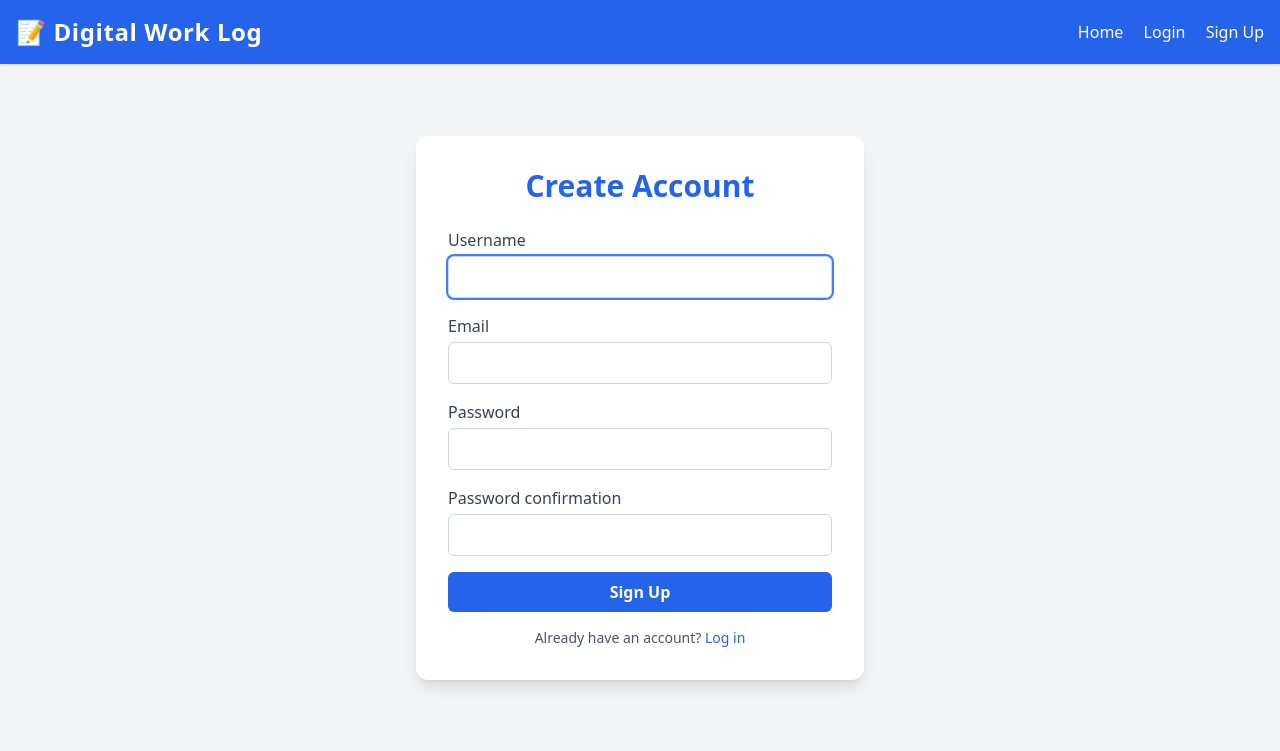
After one commit to Abishek-sk46/digital-worklog, a Django app: page /register/ in a window 1280 px wide. The commit adds this page. Shown: the top 751 px of the page. Run offline with Django 4.2, Linux system fonts and the light colour scheme; some libraries are stand-ins or nearby versions.

Commit message:
🔐 Auth system working: login, logout, register pages styled with Tailwind

```diff
--- a/digitalworklog/settings.py
+++ b/digitalworklog/settings.py
@@ -37,7 +37,8 @@ INSTALLED_APPS = [
     'django.contrib.sessions',
     'django.contrib.messages',
     'django.contrib.staticfiles',
-    'log_app'
+    'log_app',
+    'widget_tweaks',
 ]
 
 MIDDLEWARE = [
@@ -128,3 +129,5 @@ STATIC_URL = 'static/'
 # https://docs.djangoproject.com/en/4.2/ref/settings/#default-auto-field
 
 DEFAULT_AUTO_FIELD = 'django.db.models.BigAutoField'
+
+LOGOUT_REDIRECT_URL = 'home'
--- a/digitalworklog/urls.py
+++ b/digitalworklog/urls.py
@@ -21,5 +21,6 @@ from django.urls import include, path
 
 urlpatterns = [
     path('admin/', admin.site.urls),
+    path('accounts/', include('django.contrib.auth.urls')),
     path('', include('log_app.urls'))
 ]
--- a/log_app/forms.py
+++ b/log_app/forms.py
@@ -4,4 +4,15 @@ from .models import WorkLog
 class WorkLogForm(forms.ModelForm):
     class Meta:
         model = WorkLog
-        fields = ['user', 'task_list', 'description', 'hours_spent']
+        fields = ['task_list', 'description', 'hours_spent']
+
+
+
+from django.contrib.auth.models import User
+from django.contrib.auth.forms import UserCreationForm
+class UserRegistrationForm(UserCreationForm):
+    email = forms.EmailField(required=True)
+
+    class Meta:
+        model = User
+        fields = ['username', 'email', 'password1', 'password2']
--- a/log_app/templates/log_app/add_worklog.html
+++ b/log_app/templates/log_app/add_worklog.html
@@ -9,14 +9,14 @@
         {% csrf_token %}
         <p>{{ users }}</p>
         <div class="space-y-4">
-          <div>
+          {% comment %} <div>
             <label for="id_user" class="block text-lg font-semibold text-gray-700">User</label>
             <select name="user" id="id_user" class="w-full px-4 py-2 border rounded-lg">
               {% for user in users %}
                 <option value="{{ user.id }}" {% if form.user.value == user.id %} selected {% endif %}>{{ user.username }}</option>
               {% endfor %}
             </select>
-          </div>
+          </div> {% endcomment %}
 
           <div>
             <label for="id_task_list" class="block text-lg font-semibold text-gray-700">Task List</label>
--- a/log_app/templates/log_app/base.html
+++ b/log_app/templates/log_app/base.html
@@ -1,26 +1,42 @@
 <!DOCTYPE html>
 <html lang="en">
 <head>
-    <meta charset="UTF-8">
-    <meta name="viewport" content="width=device-width, initial-scale=1.0">
+  <meta charset="UTF-8" />
+  <meta name="viewport" content="width=device-width, initial-scale=1.0"/>
   <title>Digital Work Log</title>
   <script src="https://cdn.tailwindcss.com"></script>
 </head>
 <body class="bg-gray-100">
-    <header class="bg-blue-600 text-white p-4">
-        <div class="max-w-7xl mx-auto flex justify-between items-center">
-            <a href="/" class="text-2xl font-bold">Digital Work Log</a>
-            <nav>
-                <a href="/" class="px-4">Home</a>
-                <a href="{% url 'worklog_list' %}" class="px-4">Work Logs</a>
-                <a href="{% url 'add_worklog' %}" class="px-4">Add Work Log</a>
+
+  <!-- Navbar -->
+  <header class="bg-blue-600 text-white shadow sticky top-0 z-50">
+    <div class="max-w-7xl mx-auto px-4 py-4 flex justify-between items-center">
+      <a href="{% url 'home' %}" class="text-2xl font-bold tracking-wide hover:underline">
+        📝 Digital Work Log
+      </a>
+
+      <nav class="space-x-4 text-sm md:text-base">
+        <a href="{% url 'home' %}" class="hover:underline">Home</a>
+
+        {% if user.is_authenticated %}
+          <a href="{% url 'worklog_list' %}" class="hover:underline">My Logs</a>
+          <a href="{% url 'add_worklog' %}" class="hover:underline">Add Log</a>
+          <span class="hidden md:inline">|</span>
+          <span class="text-white">Hi, {{ user.username }}</span>
+          <a href="{% url 'logout' %}" class="hover:underline text-red-100">Logout</a>
+        {% else %}
+          <a href="{% url 'login' %}" class="hover:underline">Login</a>
+          <a href="{% url 'register' %}" class="hover:underline">Sign Up</a>
+        {% endif %}
       </nav>
     </div>
   </header>
 
-    <main>
+  <!-- Main content -->
+  <main class="max-w-7xl mx-auto px-4 py-6">
     {% block content %}
     {% endblock %}
   </main>
+
 </body>
 </html>
--- a/log_app/templates/log_app/home.html
+++ b/log_app/templates/log_app/home.html
@@ -19,7 +19,7 @@
     <main class="container mx-auto px-4 py-20 text-center">
         <h2 class="text-4xl font-bold text-gray-800 mb-4">Welcome to Your Digital Worklog</h2>
         <p class="text-lg text-gray-600 mb-8">Track your tasks, stay productive, and manage your day efficiently.</p>
-        <a href="{% url 'working_list' %}" class="bg-indigo-600 text-white px-6 py-3 rounded-full text-lg shadow hover:bg-indigo-700 transition">Get Started</a>
+        <a href="{% url 'worklog_list' %}" class="bg-indigo-600 text-white px-6 py-3 rounded-full text-lg shadow hover:bg-indigo-700 transition">Get Started</a>
     </main>
 
     <!-- Footer -->
--- /dev/null
+++ b/log_app/templates/registration/register.html
@@ -0,0 +1,34 @@
+{% extends "log_app/base.html" %}
+{% load widget_tweaks %}
+
+{% block content %}
+<div class="min-h-[80vh] flex items-center justify-center bg-gray-100">
+    <div class="bg-white shadow-lg rounded-xl p-8 w-full max-w-md">
+        <h2 class="text-3xl font-bold text-blue-600 text-center mb-6">Create Account</h2>
+
+        <form method="post" class="space-y-4">
+            {% csrf_token %}
+
+            {% for field in form %}
+                <div>
+                    <label for="{{ field.id_for_label }}" class="block text-gray-700 font-medium mb-1">{{ field.label }}</label>
+                    {{ field|add_class:"w-full px-4 py-2 border border-gray-300 rounded-md focus:outline-none focus:ring-2 focus:ring-blue-500" }}
+
+                    {% if field.errors %}
+                        <p class="text-sm text-red-600 mt-1">{{ field.errors.as_text|striptags }}</p>
+                    {% endif %}
+                </div>
+            {% endfor %}
+
+            <button type="submit" class="w-full bg-blue-600 hover:bg-blue-700 text-white font-semibold py-2 rounded-md transition">
+                Sign Up
+            </button>
+        </form>
+
+        <p class="mt-4 text-sm text-center text-gray-600">
+            Already have an account?
+            <a href="{% url 'login' %}" class="text-blue-600 hover:underline">Log in</a>
+        </p>
+    </div>
+</div>
+{% endblock %}
--- a/log_app/urls.py
+++ b/log_app/urls.py
@@ -7,4 +7,5 @@ urlpatterns = [
     path('add/', views.add_worklog, name='add_worklog'),
     path('edit/<int:pk>/', views.edit_worklog, name='edit_worklog'),
     path('delete/<int:pk>/', views.delete_worklog, name='delete_worklog'),
+    path('register/', views.register, name='register'),
 ]
--- a/log_app/views.py
+++ b/log_app/views.py
@@ -3,44 +3,85 @@ from django.http import HttpResponse
 from django.shortcuts import redirect, render
 from .forms import WorkLogForm
 from .models import WorkLog
+from django.contrib.auth.decorators import login_required
+
 
 
 def home(request):
     return render(request,'log_app/home.html')
 
+
+@login_required
 def worklog_list(request):
-    worklogs = WorkLog.objects.all()  # Fetch all worklogs from the database
+    if request.user.is_superuser:
+        worklogs = WorkLog.objects.all()
+    else:
+        worklogs = WorkLog.objects.filter(user=request.user)
     return render(request, 'log_app/worklog_list.html', {'worklogs': worklogs})
 
+
+@login_required
 def add_worklog(request):
     if request.method == 'POST':
         form = WorkLogForm(request.POST)
         if form.is_valid():
-            form.save()
+            worklog = form.save(commit=False)
+            worklog.user = request.user  # 🔥 Auto-assign user
+            worklog.save()
             return redirect('worklog_list')
     else:
         form = WorkLogForm()
-    users = User.objects.all()
-    return render(request, 'log_app/add_worklog.html', {'form': form, 'title': 'Add Work Log', 'users':users})
+
+    return render(request, 'log_app/add_worklog.html', {
+        'form': form,
+        'title': 'Add Work Log'
+    })
 
 from django.shortcuts import get_object_or_404
 
+@login_required
 def edit_worklog(request, pk):
     worklog = get_object_or_404(WorkLog, pk=pk)
+
+    # 🛑 Block other users
+    if worklog.user != request.user:
+        return redirect('worklog_list')
+
     if request.method == 'POST':
         form = WorkLogForm(request.POST, instance=worklog)
         if form.is_valid():
             form.save()
-            return redirect('worklog_list')  # Redirect to your worklog list view
+            return redirect('worklog_list')
     else:
         form = WorkLogForm(instance=worklog)
-    users = User.objects.all()
-    return render(request, 'log_app/add_worklog.html', {'form': form, 'title': 'Edit Work Log','users':users})
+
+    return render(request, 'log_app/edit_worklog.html', {
+        'form': form,
+        'title': 'Edit Work Log'
+    })
+
+@login_required
+def delete_worklog(request, pk):
+    worklog = get_object_or_404(WorkLog, pk=pk)
+
+    # 🛑 Only the owner can delete
+    if worklog.user == request.user:
+        worklog.delete()
+
+    return redirect('worklog_list')
 
 
-def delete_worklog(request, pk):
-    worklog = get_object_or_404(WorkLog, pk=pk)
+from django.contrib.auth import login
+from .forms import UserRegistrationForm
+
+def register(request):
     if request.method == 'POST':
-        worklog.delete()
-        return redirect('working_list')
-    return render(request, 'log_app/delete_worklog.html', {'worklog': worklog})
+        form = UserRegistrationForm(request.POST)
+        if form.is_valid():
+            user = form.save()
+            login(request, user)  # Optional: auto login after register
+            return redirect('worklog_list')
+    else:
+        form = UserRegistrationForm()
+
+    return render(request, 'registration/register.html', {'form': form})
```
Also changed, not shown: log_app/templates/registration/logged_out.html (added, +9 -0 lines), log_app/templates/registration/login.html (added, +34 -0 lines). Lines whose indentation alone changed are shown as unchanged.
